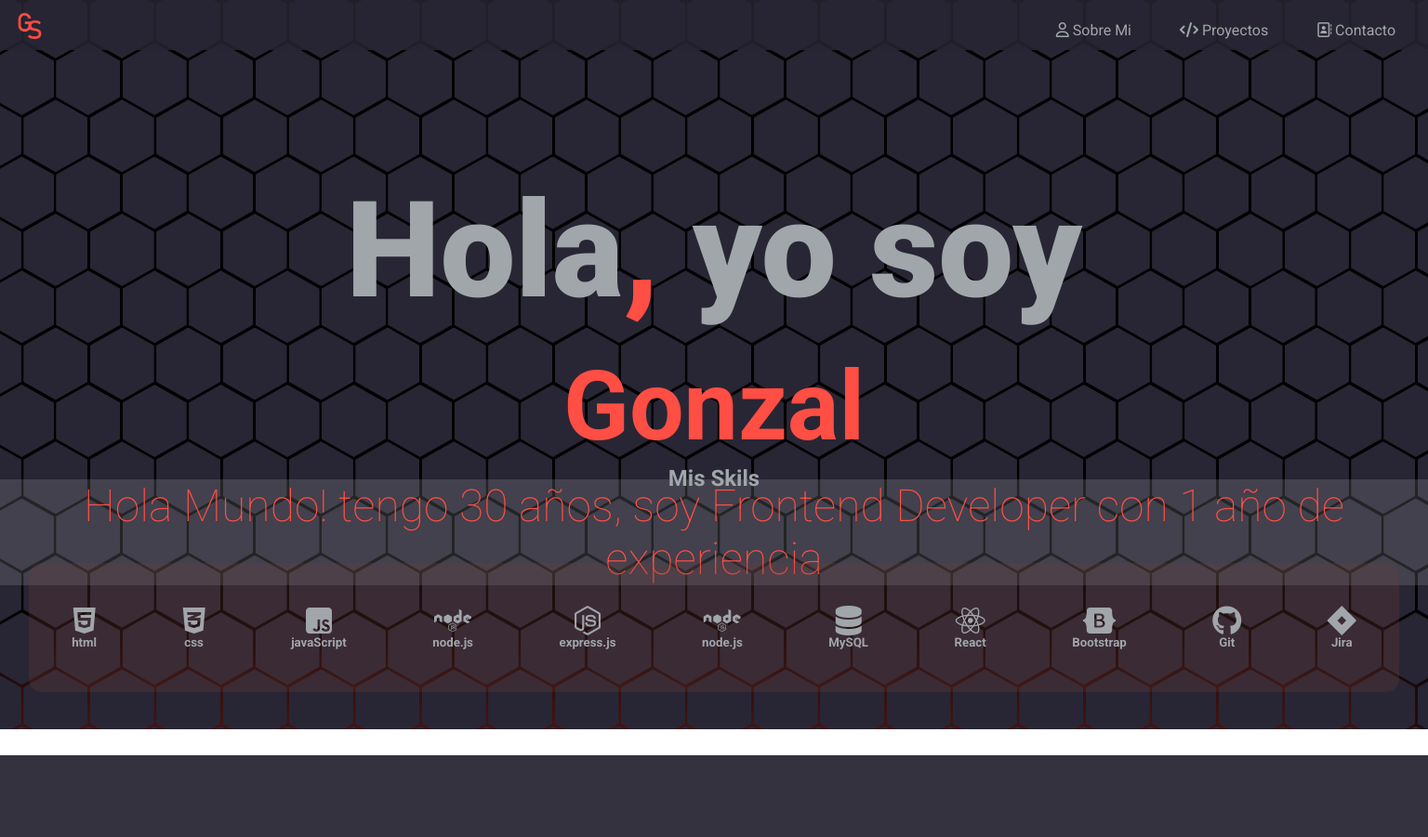
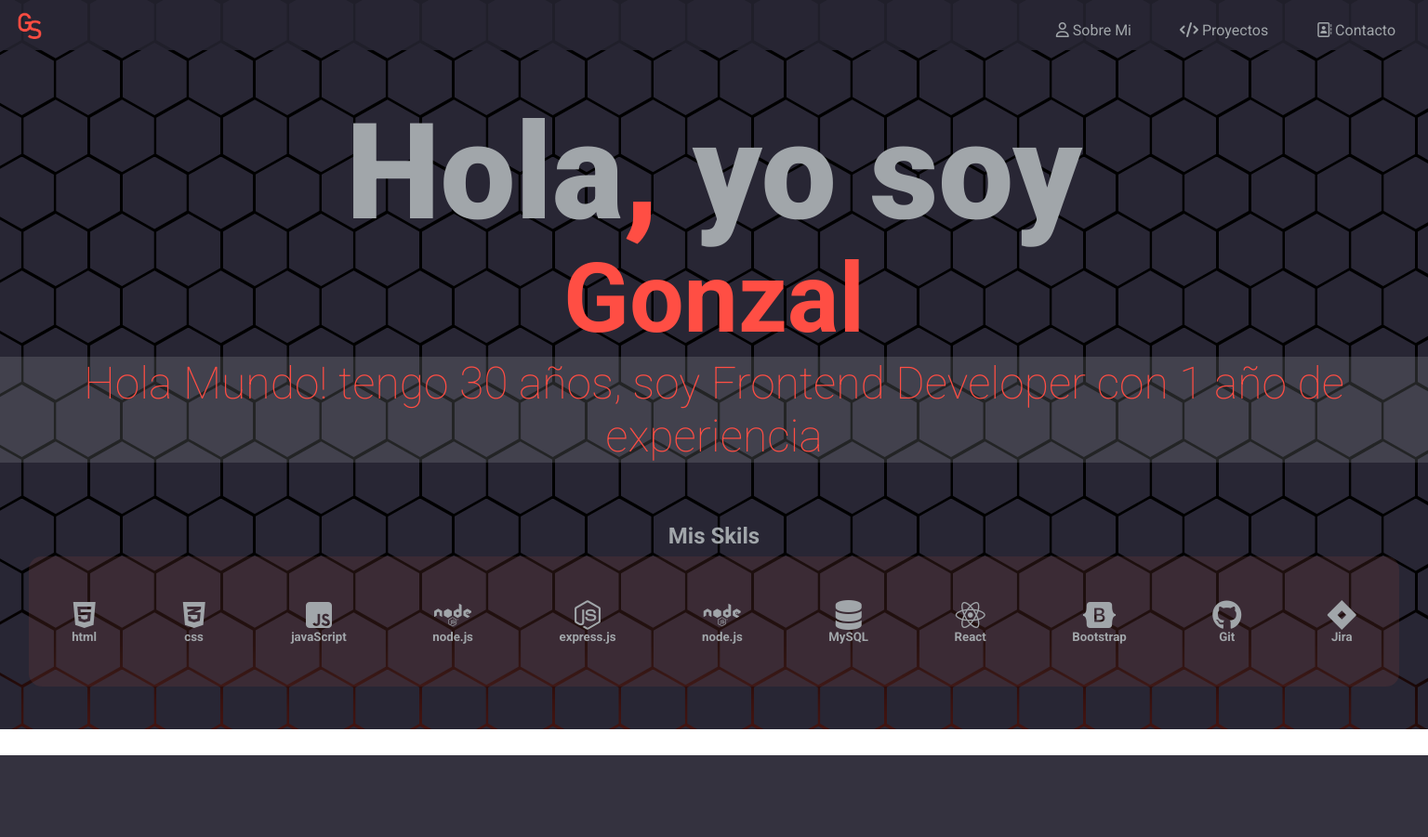
Before and after one commit to GonzaSotelo/porfolio2024, a plain HTML site: page index.html in a window 1536 px wide. Shown: the whole page at 93% size. Drawn offline with Linux system fonts and the light colour scheme.

Commit message:
sobre mi

```diff
--- a/css/sobremi.css
+++ b/css/sobremi.css
@@ -57,7 +57,7 @@ margin-top: 73vh;
     width: 100%;
 }
 
-.conteiner_skills h3{
+.conteiner_skills h3 {
 
     text-align: center;
 
@@ -90,6 +90,7 @@ width: 96%;
 
     margin: 5% auto;
 }
+
 .iconos-leng {
 
     text-align: center;
@@ -102,6 +103,7 @@ font-weight: 100;
 
     font-size: 2vh;
 }
+
 .iconos-leng i {
 
     font-size: 4vh;
@@ -119,7 +121,7 @@ font-size: 4vh;
     }
 }
 
-@media (min-width: 480px){
+@media (min-width: 480px) {
 
 
 
@@ -129,13 +131,9 @@ font-size: 4vh;
         margin: 4% 0% 0% 0%;
     }
 
-.main__comtainer-text h1 {
+    .main__comtainer-text h1 {}
 
-}
-
-.highlight {
-
-}
+    .highlight {}
 
     .main__comtainer-text h2 {
 
@@ -148,7 +146,8 @@ font-size: 7vh;
 
         font-size: 3vh;
 
-margin-top: 48vh;
+        margin-top: 33vh;
+
         width: 100%;
     }
 
@@ -166,9 +165,26 @@ width: 100%;
         }
     }
 
+    .conteiner_skills {
+
+        margin-top: 78vh;
+
     }
 
-@media (min-width: 1010px){
+    .conteiner_skills h3 {}
+
+    .iconos {}
+
+    .iconos-leng {}
+
+    .iconos-leng i {}
+
+
+
+
+}
+
+@media (min-width: 1010px) {
     .main__comtainer-text {
         /* width: 100%; */
     }
@@ -178,45 +194,61 @@ width: 100%;
 
         font-size: 5vh;
 
-margin-top: 51vh;
+        margin-top: 27vh;
     }
 
     .main__comtainer-text h1 {
 
-margin-top: -25vh;
+        margin-top: -35vh;
 
         font-size: 15vh;
     }
 
     .main__comtainer-text h2 {
 
-margin-top: 16vh;
+        margin-top: -3vh;
 
         font-size: 9vh;
     }
+
+    .conteiner_skills {
+
+margin-top: 84vh;
+
+}
 }
 
-@media (min-width: 1440px){
+@media (min-width: 1440px) {
     .main__comtainer-text p {
 
         font-size: 6vh;
 
-
-
-margin-top: 51vh;
+        margin-top: 18vh;
     }
 
     .main__comtainer-text h1 {
 
-margin-top: -25vh;
+        margin-top: -46vh;
 
         font-size: 18vh;
     }
 
     .main__comtainer-text h2 {
 
-margin-top: 17vh;
+        margin-top: -12vh;
 
         font-size: 13vh;
     }
+
+    .conteiner_skills h3 {
+    margin-top: 9vh;
 }
+
+    .conteiner_skills {
+
+margin-top: 71vh;
+}
+.iconos {
+    margin-top: 1vh;
+}
+}
```
Lines whose indentation alone changed are shown as unchanged.
